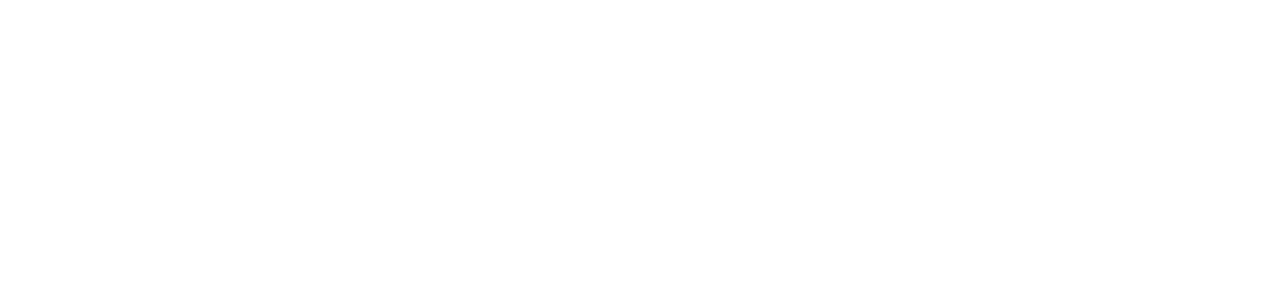
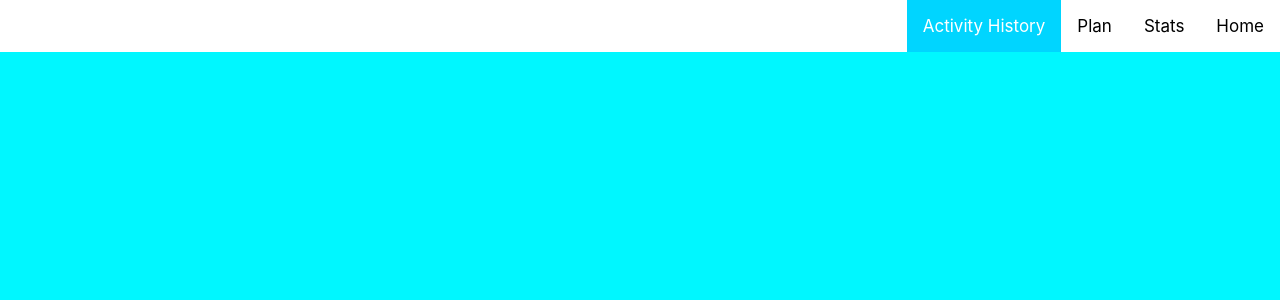
Before and after one commit to acmucsd-projects/fa22-hack-team-1, a React (Create React App) app in the folder client/: page /WorkHist in a window 1280 px wide. Before the commit this address had no page. Shown: the top 300 px of the page. Built offline with nearby package versions, Linux system fonts and the light colour scheme.

Commit message:
Navbar Fixes and Workout History Page Skeleton

```diff
--- a/client/src/App.js
+++ b/client/src/App.js
@@ -4,6 +4,7 @@ import { useNavigate } from "react-router-dom";
 import Login from "./Login";
 import HomePage from "./HomePage";
 import CreateUser from "./CreateUser";
+import WorkHist from "./WorkHist";
 
 function App() {
   return (
@@ -13,6 +14,7 @@ function App() {
         <Route exact path="/Login" element={<Login />} />
         <Route exact path="/Homepage" element={<HomePage />} />
         <Route exact path="/CreateUser" element={<CreateUser />} />
+        <Route exact path="/WorkHist" element={<WorkHist />} />
       </Routes>
     </Router>
   );
--- a/client/src/HomePage.js
+++ b/client/src/HomePage.js
@@ -1,6 +1,6 @@
 import React, { Component, createContext } from "react";
 import { useLocation } from "react-router-dom";
-import "./homePage.css";
+import "./HomePage.css";
 import axios from "axios";
 export default function HomePage() {
   const { state } = useLocation();
@@ -26,22 +26,23 @@ export default function HomePage() {
       <div className="topnav">
         <a className="active">Home</a>
         <a>Stats</a>
-        <a>Plans</a>
-        <a>Account Settings</a>
+        <a>Plan</a>
+        <a href="http://localhost:3000/WorkHist" user={username}>
+          Activity History
+        </a>
       </div>
-      <div className="flex-main1">
-        <div className="flex-left1" >
-          <h4 className = "WorkoutTitle" >Today's Workout </h4>
-          <h1 className = "SplitDay">Upper Body</h1>
+      <div className="flex-main-home">
+        <div className="flex-left-home">
+          <h4 className="WorkoutTitle">Today's Workout </h4>
+          <h1 className="SplitDay">Upper Body</h1>
           <p>Chest: Exercise(s) 1</p>
           <p>Back: Exercise(s) 2</p>
           <p>Shoulders: Exercise(s) 3</p>
           <p>Triceps: Exercise(s) 4</p>
           <p>Biceps: Exercise(s) 5</p>
         </div>
-        <div className="flex-right1">
-          <p className = "WorkoutTitle"> Activity Tracker</p>
-
+        <div className="flex-right-home">
+          <p className="WorkoutTitle"> Activity Tracker</p>
         </div>
       </div>
     </div>
--- a/client/src/Login.css
+++ b/client/src/Login.css
@@ -28,20 +28,20 @@
   color: #61dafb;
 }
 
-.flex-main {
+.flex-main-login {
   display: flex;
   background-color: #112d47;
   width: 100%;
   height: 100vh;
 }
 
-.flex-left {
+.flex-left-login {
   display: flex;
   flex-direction: column;
   margin-left: 70px;
 }
 
-.flex-right {
+.flex-right-login {
   display: flex;
   height: 600px;
   width: 500px;
--- a/client/src/Login.js
+++ b/client/src/Login.js
@@ -84,15 +84,15 @@ export default function Login() {
   };
 
   return (
-    <div className="flex-main">
-      <div className="flex-left">
+    <div className="flex-main-login">
+      <div className="flex-left-login">
         <img
           className="image-main"
           src={rec}
           alt="You'll Just Have to Imagine the Fire"
         />
       </div>
-      <div className="flex-right">
+      <div className="flex-right-login">
         <h1 className="right-header"> Welcome to UCSD Gym Bros</h1>
         <form onSubmit={vplogin}>
           <label className="form-header" for="username">
--- /dev/null
+++ b/client/src/WorkHist.css
@@ -0,0 +1,33 @@
+.topnav {
+  background-color: rgba(26, 23, 23, 0);
+  overflow: hidden;
+}
+
+/* Style the links inside the navigation bar */
+.topnav a {
+  float: right;
+  color: #000000;
+  text-align: center;
+  padding: 16px 16px;
+  text-decoration: none;
+  font-size: 17px;
+}
+
+/* Change the color of links on hover */
+.topnav a:hover {
+  background-color: rgb(24, 67, 206);
+  color: black;
+}
+
+/* Add a color to the active/current link */
+.topnav a.active {
+  background-color: #00d5ff;
+  color: white;
+}
+
+.flex-main-wh {
+  display: flex;
+  background-color: #00f7ff;
+  width: 100%;
+  height: 100vh;
+}
--- /dev/null
+++ b/client/src/WorkHist.js
@@ -0,0 +1,18 @@
+import React, { Component, createContext } from "react";
+import "./WorkHist.css";
+
+export default function WorkHist() {
+  return (
+    <div>
+      <div className="topnav">
+        <a href="http://localhost:3000/Homepage">Home</a>
+        <a>Stats</a>
+        <a>Plan</a>
+        <a className="active" href="http://localhost:3000/WorkHist">
+          Activity History
+        </a>
+      </div>
+      <div className="flex-main-wh"></div>
+    </div>
+  );
+}
--- a/client/src/homePage.css
+++ b/client/src/homePage.css
@@ -25,7 +25,7 @@
   color: white;
 }
 
-.flex-left1 {
+.flex-left-home {
   height: 600px;
   width: 1000px;
   margin-top: 20px;
@@ -35,34 +35,38 @@
   row-gap: 1px;
   padding: 10px;
 
-
-
   align-self: center;
   flex-direction: column;
   border: 10px solid rgb(0, 208, 255);
   background-color: rgb(255, 255, 255);
+}
 
+.welcome-text {
+  font-family: "Gill Sans", "Gill Sans MT", Calibri, "Trebuchet MS", sans-serif;
+  font-size: 25px;
+  text-align: center;
+  background-color: #00f7ff;
 }
-.WorkoutTitle{
+
+.WorkoutTitle {
   font-family: "Gill Sans", "Gill Sans MT", Calibri, "Trebuchet MS", sans-serif;
   font-size: 25px;
   align-self: center;
 }
-.SplitDay{
+.SplitDay {
   font-family: "Gill Sans", "Gill Sans MT", Calibri, "Trebuchet MS", sans-serif;
   font-size: 25px;
   align-self: center;
   padding-top: 0;
 }
-.flex-main1 {
+.flex-main-home {
   display: flex;
   background-color: #00f7ff;
   width: 100%;
   height: 100vh;
-
 }
 
-.flex-right1 {
+.flex-right-home {
   height: 600px;
   width: 1000px;
   margin-top: 20px;
```
Also changed, not shown: 1 other file (tests, documents, lock files or other folders).
